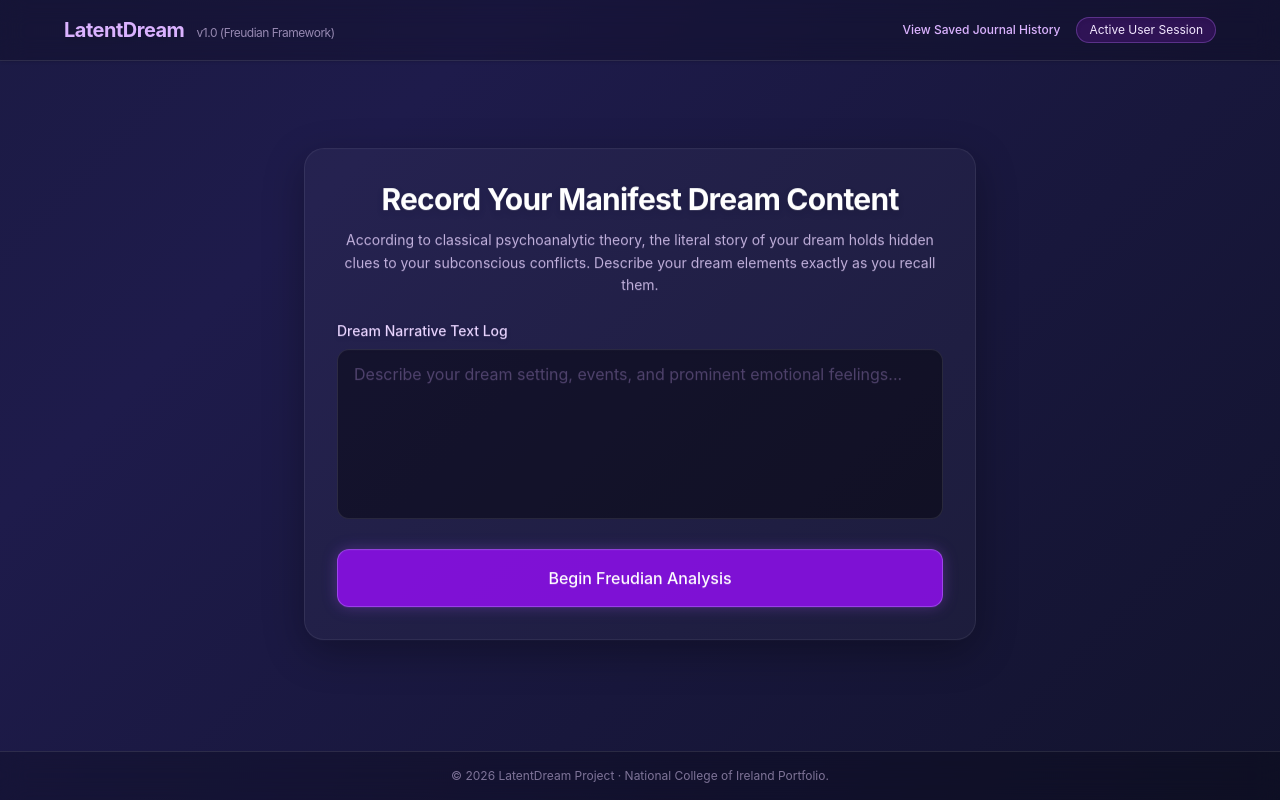
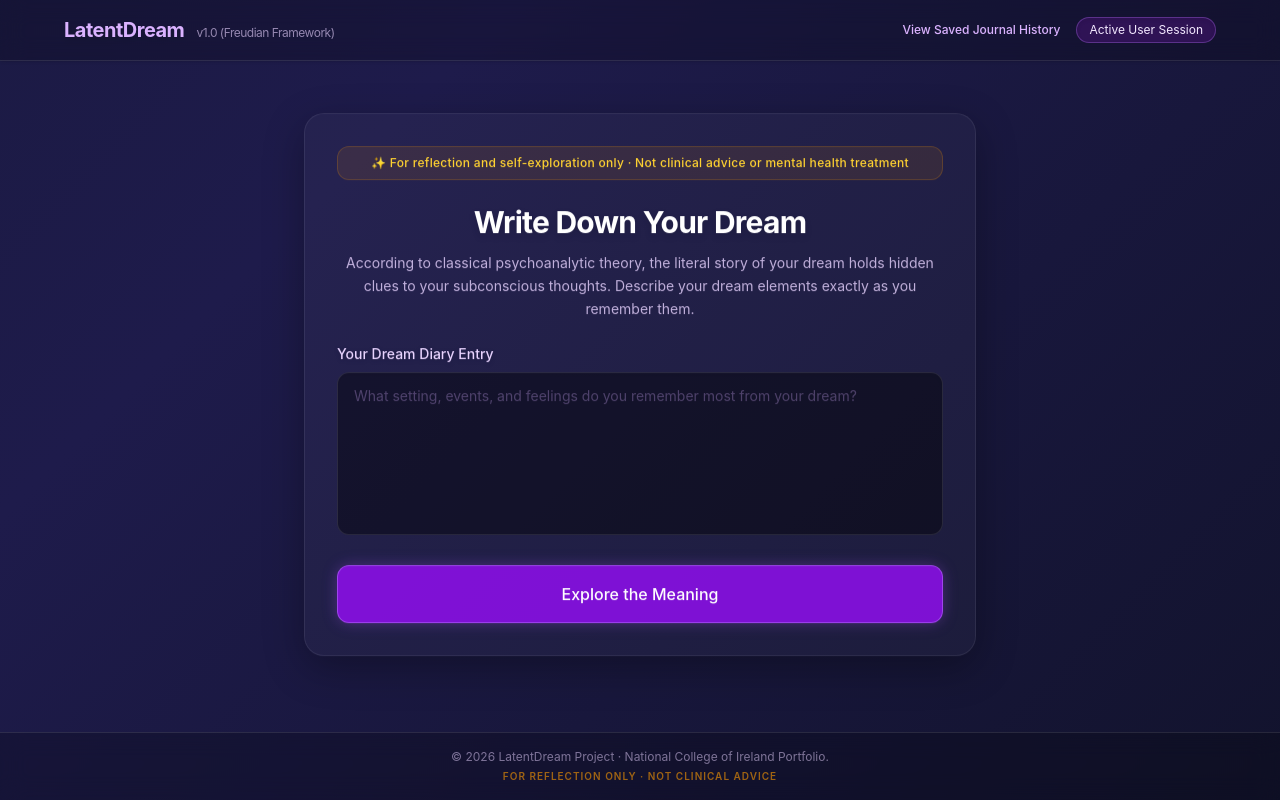
Before and after one commit to martinrosalind-byte/LatentDream, a React (Vite) app in the folder latentdream_frontend/: page / in a window 1280 px wide. Both pictures are taken after a click on the button "(Dev Mode Bypass: Click here to enter app directly)". Built offline with nearby package versions, Linux system fonts and the light colour scheme; no server answers.

Commit message:
refactor: replace clinical terminology with reflective UI and implement ethical safety disclaimers

```diff
--- a/latentdream_frontend/src/App.jsx
+++ b/latentdream_frontend/src/App.jsx
@@ -14,6 +14,7 @@ import './index.css';
  * - Centralized State Controller: Maintains top-level data immutability for active session tracking.
  * - Glassmorphism UI Wrapper: Utilizes backdrop-filters and alpha-channel backgrounds for the header/footer.
  * - Reactive Error Isolation: Intercepts network disconnect anomalies to protect local view execution states.
+ * - Ethical Guardrails: Embeds a site-wide footer disclaimer clarifying the non-clinical nature of the app.
  */
 function App() {
   // Application execution stages: 'AUTH' | 'INPUT' | 'PROCESSING' | 'CHAT' | 'REPORT' | 'HISTORY'
@@ -60,8 +61,8 @@ function App() {
 
     try {
       // Execute live HTTP POST communication to the backend pipeline gateway
-      // Dynamically resolves to the cloud environment variable, falling back to the hardcoded Render URL
-      const backendUrl = import.meta.env.VITE_API_URL || 'https://latentdream.onrender.com';
+      // Dynamically resolves to the cloud environment variable, falling back to the local host
+      const backendUrl = import.meta.env.VITE_API_URL || 'http://localhost:8000';
       const response = await fetch(`${backendUrl}/api/analyze`, {
         method: 'POST',
         headers: {
@@ -88,7 +89,7 @@ function App() {
 
     } catch (error) {
       console.error("Network integration breakdown:", error);
-      setNetworkError('Failed to communicate with the Freudian analysis server. Please verify your FastAPI backend is running.');
+      setNetworkError('Failed to communicate with the analysis server. Please verify your FastAPI backend is running.');
       setCurrentStage('INPUT'); // Safe fallback transition to preserve user inputs
     }
   };
@@ -110,7 +111,7 @@ function App() {
       Replaces standard grey background with the animated CSS gradient mesh.
       Text is inverted to text-slate-100 to ensure high contrast against dark celestial colors.
     */
-    <div className="App antialiased text-slate-100 dream-viewport-bg flex flex-col justify-between font-sans relative">
+    <div className="App antialiased text-slate-100 dream-viewport-bg flex flex-col justify-between font-sans relative min-h-screen">
 
       {/* Universal Application Navigation Header Bar */}
       {currentStage !== 'AUTH' && (
@@ -141,7 +142,7 @@ function App() {
         </header>
       )}
 
-{/* Primary Reactive Application Content Switchboard */}
+      {/* Primary Reactive Application Content Switchboard */}
       <main key={currentStage} className="flex-grow flex items-center justify-center p-4 my-6 z-10 relative animate-fade-in">
 
         {/* Network Exception Alert Drawer Banner */}
@@ -179,9 +180,9 @@ function App() {
         {currentStage === 'PROCESSING' && (
           <div className="text-center space-y-5 animate-pulse ethereal-float">
             <div className="w-14 h-14 border-4 border-purple-400 border-t-transparent rounded-full animate-spin mx-auto drop-shadow-[0_0_15px_rgba(168,85,247,0.5)]"></div>
-            <h3 className="text-xl font-semibold text-white drop-shadow-md">Decomposing Manifest Content...</h3>
+            <h3 className="text-xl font-semibold text-white drop-shadow-md">Reflecting on Dream Elements...</h3>
             <p className="text-sm text-purple-200/70 max-w-sm mx-auto leading-relaxed">
-              Transmitting dataset over the network to trigger LangChain prompt routing and execute Gemini API symbol extraction.
+              Synthesizing your narrative and associations to generate personalized psychoanalytic insights.
             </p>
           </div>
         )}
@@ -194,7 +195,7 @@ function App() {
           />
         )}
 
-        {/* Stage 5: Live Psychoanalytic Diagnostic Outcome Panel */}
+        {/* Stage 5: Live Dream Reflection Panel */}
         {currentStage === 'REPORT' && (
           <DreamReport
             manifestContent={manifestContent}
@@ -213,8 +214,13 @@ function App() {
       {/* Structural Academic Evaluation Identification Footer */}
       {currentStage !== 'AUTH' && (
         /* 4. FOOTER GLASSMORPHISM: Matches the translucent header aesthetic */
-        <footer className="w-full bg-black/20 backdrop-blur-md border-t border-white/10 py-4 text-center text-xs text-purple-200/50 z-10">
-          &copy; 2026 LatentDream Project &middot; National College of Ireland Portfolio.
+        <footer className="w-full bg-black/20 backdrop-blur-md border-t border-white/10 py-4 text-center z-10 flex flex-col space-y-1">
+          <span className="text-xs text-purple-200/50">
+            &copy; 2026 LatentDream Project &middot; National College of Ireland Portfolio.
+          </span>
+          <span className="text-[10px] text-amber-500/60 uppercase tracking-widest font-semibold">
+            For Reflection Only &middot; Not Clinical Advice
+          </span>
         </footer>
       )}
     </div>
--- a/latentdream_frontend/src/components/DreamInput.jsx
+++ b/latentdream_frontend/src/components/DreamInput.jsx
@@ -12,8 +12,9 @@ import React, { useState } from 'react';
  * * Architecture & UI Design Patterns:
  * - Implements the Controlled Component Pattern to govern form state mutations via local React state variables.
  * - Enforces client-side validation thresholds to prevent null or white-space payloads from entering the network layer.
+ * - Incorporates a visible, non-clinical advisory boundary to support ethical reflection guardrails.
  * - Utilizes Glassmorphic UI (NFR-003): Implements semi-transparent layers and luminous focus states
- * to maintain contextual immersion within the global application state.
+ *   to maintain contextual immersion within the global application state.
  */
 export default function DreamInput({ onSubmit }) {
   // Local state tracking the raw string data entered into the text area element
@@ -24,7 +25,7 @@ export default function DreamInput({ onSubmit }) {
 
   /**
    * @function handleSubmit
-   * @description interceptor function handling standard HTML form submission. Validates text structural
+   * @description Interceptor function handling standard HTML form submission. Validates text structural
    * integrity and lifts state payload up to trigger the backend FastAPI / LangChain loop.
    * @param {React.FormEvent} event - Synthetic form submission event architecture.
    */
@@ -33,14 +34,14 @@ export default function DreamInput({ onSubmit }) {
 
     // Guard Clause: Prevent processing empty text or white-space anomalies
     if (!dreamText.trim()) {
-      setError('Please provide a description of your dream before initiating analysis.');
+      setError('Please type out a description of your dream first so we can explore it.');
       return;
     }
 
     // Clear error flags upon validation pass
     setError('');
 
-    // Lifiting state upward to parent page component to initiate the integration loop (FR-004)
+    // Lifting state upward to parent page component to initiate the integration loop (FR-004)
     onSubmit(dreamText);
   };
 
@@ -49,16 +50,23 @@ export default function DreamInput({ onSubmit }) {
         Replaced static bg-white with .dream-card and applied the .ethereal-float animation
         to maintain the zero-gravity immersion established in App.jsx.
     */
-    <div className="max-w-2xl mx-auto p-8 dream-card ethereal-float w-full">
+    <div className="max-w-2xl mx-auto p-8 dream-card ethereal-float w-full relative">
+
+      {/* Non-Clinical Safety Disclaimer Banner */}
+      <div className="mb-6 bg-amber-500/10 border border-amber-500/20 px-4 py-2 rounded-xl text-center">
+        <p className="text-xs text-amber-300 font-medium tracking-wide">
+          ✨ For reflection and self-exploration only &middot; Not clinical advice or mental health treatment
+        </p>
+      </div>
 
       {/* Component Header: Provides clear contextual instructions to optimize User Experience (NFR-003) */}
       <div className="mb-6 text-center">
         <h2 className="text-3xl font-bold text-white tracking-tight drop-shadow-md">
-          Record Your Manifest Dream Content
+          Write Down Your Dream
         </h2>
         <p className="text-sm text-purple-200/80 mt-3 leading-relaxed">
           According to classical psychoanalytic theory, the literal story of your dream holds hidden
-          clues to your subconscious conflicts. Describe your dream elements exactly as you recall them.
+          clues to your subconscious thoughts. Describe your dream elements exactly as you remember them.
         </p>
       </div>
 
@@ -69,7 +77,7 @@ export default function DreamInput({ onSubmit }) {
             htmlFor="dream-narrative"
             className="block text-sm font-medium text-purple-200 mb-2 drop-shadow-sm"
           >
-            Dream Narrative Text Log
+            Your Dream Diary Entry
           </label>
 
           {/* 2. TRANSLUCENT INPUT SURFACE:
@@ -79,8 +87,8 @@ export default function DreamInput({ onSubmit }) {
           <textarea
             id="dream-narrative"
             rows="6"
-            className="w-full px-4 py-3 text-white bg-black/40 border border-white/10 rounded-xl focus:outline-none focus:ring-2 focus:ring-purple-500/50 focus:border-purple-400 focus:bg-black/60 transition-all duration-300 resize-none placeholder-purple-300/30 shadow-inner"
-            placeholder="Describe your dream setting, events, and prominent emotional feelings..."
+            className="w-full px-4 py-3 text-white bg-black/40 border border-white/10 rounded-xl focus:outline-none focus:ring-2 focus:ring-purple-500/50 focus:border-purple-400 focus:bg-black/60 transition-all duration-300 resize-none placeholder-purple-300/30 shadow-inner text-sm leading-relaxed"
+            placeholder="What setting, events, and feelings do you remember most from your dream?"
             value={dreamText}
             onChange={(e) => setDreamText(e.target.value)}
           />
@@ -99,9 +107,9 @@ export default function DreamInput({ onSubmit }) {
         */}
         <button
           type="submit"
-          className="w-full py-4 px-4 bg-purple-600/80 hover:bg-purple-500 text-white font-medium rounded-xl shadow-[0_0_15px_rgba(168,85,247,0.3)] hover:shadow-[0_0_25px_rgba(168,85,247,0.6)] border border-purple-400/50 transition-all duration-300 focus:outline-none focus:ring-2 focus:ring-offset-2 focus:ring-offset-transparent focus:ring-purple-400"
+          className="w-full py-4 px-4 bg-purple-600/80 hover:bg-purple-500 text-white font-medium rounded-xl shadow-[0_0_15px_rgba(168,85,247,0.3)] hover:shadow-[0_0_25px_rgba(168,85,247,0.6)] border border-purple-400/50 transition-all duration-300 focus:outline-none focus:ring-2 focus:ring-offset-2 focus:ring-offset-transparent focus:ring-purple-400 cursor-pointer"
         >
-          Begin Freudian Analysis
+          Explore the Meaning
         </button>
       </form>
     </div>
```
Also changed, not shown: latentdream_frontend/src/components/DreamChat.jsx (+21 -13 lines), latentdream_frontend/src/components/DreamReport.jsx (+14 -6 lines), latentdream_frontend/src/components/HistoryDashboard.jsx (+23 -15 lines). Lines whose indentation alone changed are shown as unchanged.
